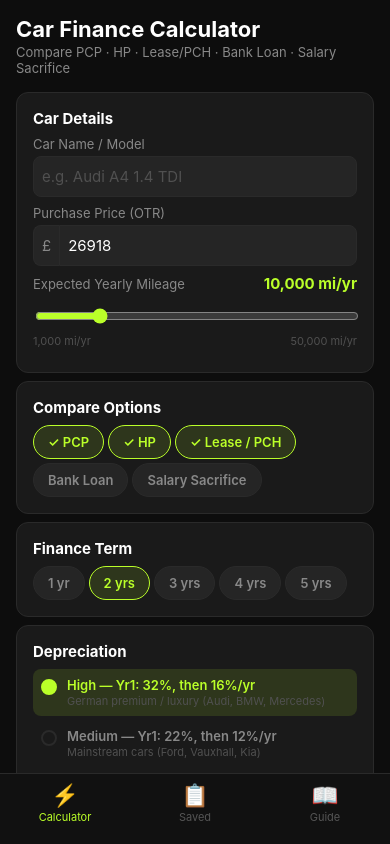
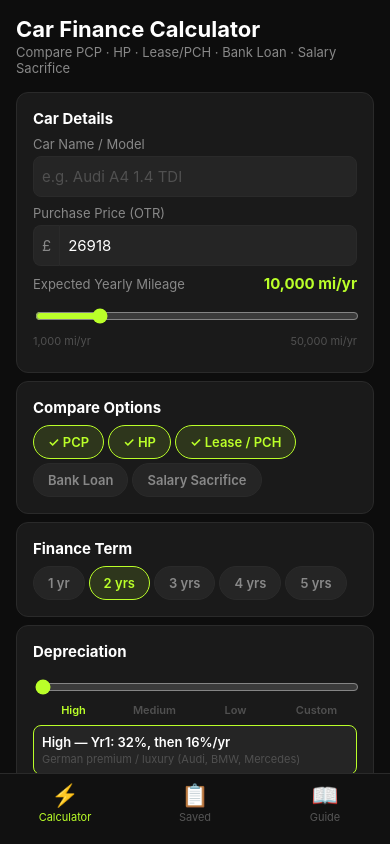
Before and after one commit to lukecode99/car-finance-calculator, a React Native app: screen / in a window 390 px wide. Built offline with nearby package versions, Linux system fonts and the light colour scheme.

Commit message:
feat: bank loan, salary sacrifice, mileage slider, per-option toggles and providers

```diff
--- /dev/null
+++ b/src/components/DepreciationSlider.tsx
@@ -0,0 +1,102 @@
+import React from 'react';
+import { View, Text, TouchableOpacity, StyleSheet, Platform } from 'react-native';
+import { colors, spacing, radius, font } from '../theme';
+import { DepreciationPreset, DEPRECIATION_PRESETS } from '../types';
+import { InputField } from './InputField';
+
+const ORDER: DepreciationPreset[] = ['high', 'medium', 'low', 'custom'];
+
+interface Props {
+  value: DepreciationPreset;
+  onChange: (v: DepreciationPreset) => void;
+  customY1: string;
+  customPA: string;
+  onCustomY1: (v: string) => void;
+  onCustomPA: (v: string) => void;
+}
+
+export function DepreciationSlider({ value, onChange, customY1, customPA, onCustomY1, onCustomPA }: Props) {
+  const idx = ORDER.indexOf(value);
+  const info = DEPRECIATION_PRESETS[value];
+
+  function decrement() { if (idx > 0) onChange(ORDER[idx - 1]); }
+  function increment() { if (idx < ORDER.length - 1) onChange(ORDER[idx + 1]); }
+
+  return (
+    <View>
+      {/* Slider track */}
+      {Platform.OS === 'web' ? (
+        <input
+          type="range"
+          min={0}
+          max={ORDER.length - 1}
+          step={1}
+          value={idx}
+          onChange={(e: any) => onChange(ORDER[parseInt(e.target.value)])}
+          style={{ width: '100%', accentColor: colors.primary, height: 28, cursor: 'pointer', marginTop: 4, marginBottom: 2 }}
+        />
+      ) : (
+        <View style={s.stepRow}>
+          <TouchableOpacity style={[s.stepBtn, idx === 0 && s.stepBtnDisabled]} onPress={decrement} disabled={idx === 0}>
+            <Text style={s.stepBtnText}>‹</Text>
+          </TouchableOpacity>
+          <View style={s.track}>
+            <View style={[s.fill, { width: `${(idx / (ORDER.length - 1)) * 100}%` as any }]} />
+          </View>
+          <TouchableOpacity style={[s.stepBtn, idx === ORDER.length - 1 && s.stepBtnDisabled]} onPress={increment} disabled={idx === ORDER.length - 1}>
+            <Text style={s.stepBtnText}>›</Text>
+          </TouchableOpacity>
+        </View>
+      )}
+
+      {/* Tick labels */}
+      <View style={s.ticks}>
+        {ORDER.map((p, i) => (
+          <TouchableOpacity key={p} style={s.tick} onPress={() => onChange(p)}>
+            <Text style={[s.tickLabel, i === idx && s.tickLabelActive]}>
+              {DEPRECIATION_PRESETS[p].label}
+            </Text>
+          </TouchableOpacity>
+        ))}
+      </View>
+
+      {/* Selected info */}
+      <View style={[s.infoBox, { borderColor: colors.primary }]}>
+        <Text style={s.infoTitle}>
+          {info.label}{value !== 'custom' ? ` — Yr1: ${info.y1}%, then ${info.pa}%/yr` : ''}
+        </Text>
+        <Text style={s.infoDesc}>{info.desc}</Text>
+      </View>
+
+      {/* Custom inputs */}
+      {value === 'custom' && (
+        <View style={{ marginTop: spacing.sm }}>
+          <InputField label="Year 1 depreciation" value={customY1} onChangeText={onCustomY1} suffix="%" />
+          <InputField label="Year 2+ per year" value={customPA} onChangeText={onCustomPA} suffix="%" />
+        </View>
+      )}
+    </View>
+  );
+}
+
+const s = StyleSheet.create({
+  stepRow: { flexDirection: 'row', alignItems: 'center', marginTop: 4, marginBottom: 2, gap: spacing.sm },
+  stepBtn: {
+    backgroundColor: colors.surface2, borderWidth: 1, borderColor: colors.border,
+    borderRadius: radius.sm, width: 36, height: 36, alignItems: 'center', justifyContent: 'center',
+  },
+  stepBtnDisabled: { opacity: 0.35 },
+  stepBtnText: { color: colors.text, fontSize: 22, fontWeight: '700', lineHeight: 26 },
+  track: { flex: 1, height: 6, backgroundColor: colors.surface2, borderRadius: 3, overflow: 'hidden' },
+  fill: { height: '100%', backgroundColor: colors.primary, borderRadius: 3 },
+  ticks: { flexDirection: 'row', marginBottom: spacing.sm },
+  tick: { flex: 1, alignItems: 'center' },
+  tickLabel: { color: colors.textMuted, fontSize: font.sizes.xs, fontWeight: '600' },
+  tickLabelActive: { color: colors.primary },
+  infoBox: {
+    backgroundColor: colors.surface2, borderRadius: radius.sm, padding: spacing.sm,
+    borderWidth: 1, borderColor: colors.border,
+  },
+  infoTitle: { color: colors.text, fontSize: font.sizes.sm, fontWeight: '600', marginBottom: 2 },
+  infoDesc: { color: colors.textMuted, fontSize: font.sizes.xs },
+});
--- a/src/screens/CalculatorScreen.tsx
+++ b/src/screens/CalculatorScreen.tsx
@@ -3,16 +3,16 @@ import { View, Text, ScrollView, TouchableOpacity, StyleSheet, Alert, Platform,
 import { SafeAreaView } from 'react-native-safe-area-context';
 import AsyncStorage from '@react-native-async-storage/async-storage';
 import { colors, spacing, radius, font } from '../theme';
-import { CarInputs, DEFAULT_INPUTS, DEPRECIATION_PRESETS, DepreciationPreset, TaxRate, SavedComparison } from '../types';
+import { CarInputs, DEFAULT_INPUTS, DepreciationPreset, TaxRate, SavedComparison } from '../types';
 import { calcAll, getBikRate } from '../engine/financeEngine';
 import { InputField, TextInputField, SliderField, IncludedToggle } from '../components/InputField';
+import { DepreciationSlider } from '../components/DepreciationSlider';
 
 function fmt(n: number, dec = 0) { return n.toLocaleString('en-GB', { minimumFractionDigits: dec, maximumFractionDigits: dec }); }
 function gbp(n: number) { return `£${fmt(Math.abs(n))}`; }
 function pence(n: number) { return `£${fmt(n, 2)}`; }
 
 const TERMS = ['1', '2', '3', '4', '5'];
-const DEP_PRESETS: DepreciationPreset[] = ['high', 'medium', 'low', 'custom'];
 const TAX_RATES: TaxRate[] = ['20', '40', '45'];
 
 const OPTION_LABELS: { key: keyof Pick<CarInputs, 'enablePcp' | 'enableHp' | 'enablePch' | 'enableLoan' | 'enableSalary'>; label: string }[] = [
@@ -119,26 +119,14 @@ export function CalculatorScreen({ onSaved, initialInputs }: Props) {
         {(inputs.enablePcp || inputs.enableHp || inputs.enableLoan) && (
           <View style={s.card}>
             <Text style={s.sectionTitle}>Depreciation</Text>
-            {DEP_PRESETS.map(p => {
-              const info = DEPRECIATION_PRESETS[p];
-              return (
-                <TouchableOpacity key={p} style={[s.depRow, inputs.depreciationPreset === p && s.depRowActive]} onPress={() => setInputs(prev => ({ ...prev, depreciationPreset: p }))}>
-                  <View style={[s.radio, inputs.depreciationPreset === p && s.radioActive]} />
-                  <View style={{ flex: 1 }}>
-                    <Text style={[s.depLabel, inputs.depreciationPreset === p && s.depLabelActive]}>
-                      {info.label}{p !== 'custom' ? ` — Yr1: ${info.y1}%, then ${info.pa}%/yr` : ''}
-                    </Text>
-                    <Text style={s.depDesc}>{info.desc}</Text>
-                  </View>
-                </TouchableOpacity>
-              );
-            })}
-            {inputs.depreciationPreset === 'custom' && (
-              <View style={{ marginTop: spacing.sm }}>
-                <InputField label="Year 1 depreciation" value={inputs.customDepreciationY1} onChangeText={set('customDepreciationY1')} suffix="%" />
-                <InputField label="Year 2+ per year" value={inputs.customDepreciationPA} onChangeText={set('customDepreciationPA')} suffix="%" />
-              </View>
-            )}
+            <DepreciationSlider
+              value={inputs.depreciationPreset}
+              onChange={v => setInputs(p => ({ ...p, depreciationPreset: v }))}
+              customY1={inputs.customDepreciationY1}
+              customPA={inputs.customDepreciationPA}
+              onCustomY1={set('customDepreciationY1')}
+              onCustomPA={set('customDepreciationPA')}
+            />
           </View>
         )}
 
--- a/src/screens/SavedScreen.tsx
+++ b/src/screens/SavedScreen.tsx
@@ -4,6 +4,7 @@ import { SafeAreaView } from 'react-native-safe-area-context';
 import AsyncStorage from '@react-native-async-storage/async-storage';
 import { colors, spacing, radius, font } from '../theme';
 import { SavedComparison, FinanceResult, CarInputs } from '../types';
+import { CarLogo } from '../components/CarLogo';
 
 function gbp(n: number) { return `£${Math.round(Math.abs(n)).toLocaleString('en-GB')}`; }
 function dateFmt(iso: string) {
@@ -23,17 +24,9 @@ export function SavedScreen({ onLoad }: Props) {
   }, []);
 
   async function deleteItem(id: string) {
-    Alert.alert('Delete', 'Remove this saved comparison?', [
-      { text: 'Cancel', style: 'cancel' },
-      {
-        text: 'Delete', style: 'destructive',
-        onPress: async () => {
-          const updated = saved.filter(s => s.id !== id);
-          await AsyncStorage.setItem('saved_comparisons', JSON.stringify(updated));
-          setSaved(updated);
-        },
-      },
-    ]);
+    const updated = saved.filter(s => s.id !== id);
+    await AsyncStorage.setItem('saved_comparisons', JSON.stringify(updated));
+    setSaved(updated);
   }
 
   async function clearAll() {
@@ -81,7 +74,10 @@ export function SavedScreen({ onLoad }: Props) {
             <View key={item.id} style={s.card}>
               <View style={s.cardHeader}>
                 <View style={s.cardTitleBlock}>
-                  <Text style={s.carName}>{item.carName || 'Unnamed Car'}</Text>
+                  <View style={s.carNameRow}>
+                    <CarLogo width={36} height={21} />
+                    <Text style={s.carName}>{item.carName || 'Unnamed Car'}</Text>
+                  </View>
                   {cheapest && (
                     <Text style={s.totalCostLine}>
                       Total cost over {item.termYears} yr{item.termYears !== 1 ? 's' : ''}: {gbp(cheapest.grandTotal)}
@@ -141,7 +137,8 @@ const s = StyleSheet.create({
   card: { backgroundColor: colors.surface, borderRadius: radius.md, padding: spacing.md, marginBottom: spacing.sm, borderWidth: 1, borderColor: colors.border },
   cardHeader: { flexDirection: 'row', justifyContent: 'space-between', alignItems: 'flex-start', marginBottom: spacing.sm },
   cardTitleBlock: { flex: 1 },
-  carName: { color: colors.text, fontSize: font.sizes.md, fontWeight: '700' },
+  carNameRow: { flexDirection: 'row', alignItems: 'center', gap: 8, marginBottom: 2 },
+  carName: { color: colors.text, fontSize: font.sizes.md, fontWeight: '700', flex: 1 },
   totalCostLine: { color: colors.primary, fontSize: font.sizes.sm, fontWeight: '600', marginTop: 2 },
   meta: { color: colors.textMuted, fontSize: font.sizes.xs, marginTop: 2 },
   cardActions: { flexDirection: 'row', justifyContent: 'space-between', marginTop: spacing.sm, borderTopWidth: 1, borderTopColor: colors.border, paddingTop: spacing.sm },
```
Also changed, not shown: src/components/CarLogo.tsx (added, +20 -0 lines), car-logo-preview.svg (added).
